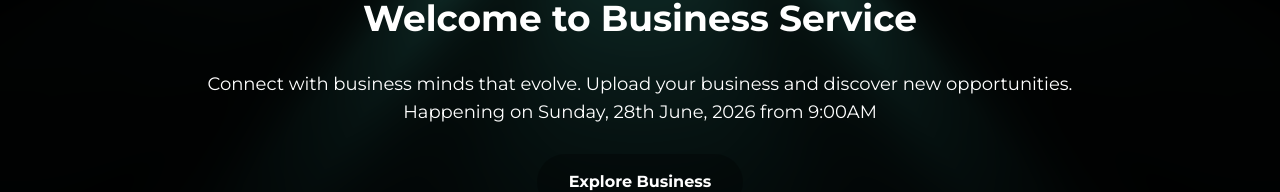
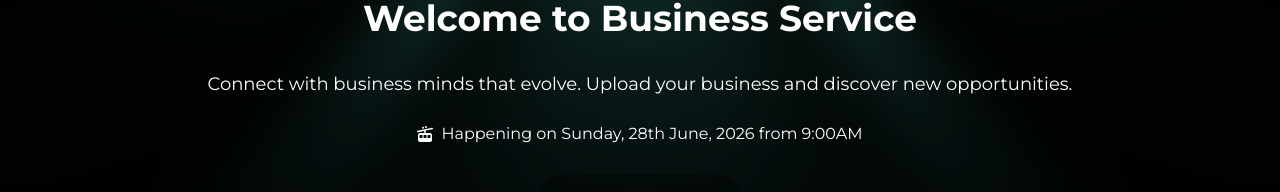
Before and after one commit to sulaimonaa/rccg-event, a Next.js app: page / in a window 1280 px wide. Shown: the part 126-318 px from the top of the page. Built offline with nearby package versions, Linux system fonts and the light colour scheme; no server answers; the database is empty.

Commit message:
add fa icons

```diff
--- a/app/page.tsx
+++ b/app/page.tsx
@@ -2,6 +2,7 @@ import ExploreBtn from "@/components/button/ExploreBtn";
 import BusinessCard from "@/components/BusinessCard";
 import {connectToDatabase} from "@/lib/mongodb";
 import Business from "@/models/Business";
+import {FaCableCar} from "react-icons/fa6";
 interface IBusinessData {
     _id: string;
     business: string;
@@ -32,9 +33,11 @@ export default async function Home() {
 
               <h1 className={"text-4xl font-bold mt-8 mb-8 text-center text-white"}>Welcome to Business Service</h1>
               <p className={"text-lg mb-6 text-center text-white"}>
-                Connect with business minds that evolve. Upload your business and discover new opportunities.<br/>
-                  Happening on Sunday, 28th June, 2026 from 9:00AM
+                Connect with business minds that evolve. Upload your business and discover new opportunities.
               </p>
+                <div className={"flex items-center justify-center gap-2 text-white"}>
+                    <FaCableCar /> Happening on Sunday, 28th June, 2026 from 9:00AM
+                </div>
                 <div className={'mt-7 mx-auto w-full lg:w-2/5 text-center'}>
                 <ExploreBtn />
                 </div>
--- a/components/BusinessCard.tsx
+++ b/components/BusinessCard.tsx
@@ -1,5 +1,7 @@
 import Link from "next/link";
 import Image from "next/image";
+import {FaBuilding, FaEnvelopeOpen, FaUserCircle} from "react-icons/fa";
+import {FaPhoneFlip} from "react-icons/fa6";
 
 interface Props {
     business: string,
@@ -14,10 +16,10 @@ const BusinessCard = ({business, image, service, contact, email}: Props) => {
         <Link href={`/business/${business}`} className={"flex flex-col items-center bg-cyan-950/20 rounded-b-lg"}>
             <Image src={image} alt={`${business} logo`} className={"mb-4 rounded-lg object-cover bg-white"} width={400} height={200} />
             <div className={'p-4 '}>
-                <h2 className={"text-xl font-bold mb-2 text-white"}>{business}</h2>
-                <p className={"text-gray-400 mb-1"}>{service}</p>
-                <p className={"text-gray-400 mb-1"}>{contact}</p>
-                <p className={"text-gray-400"}>{email}</p>
+                <h2 className={"text-xl font-bold mb-2 text-white flex items-center justify-start gap-2"}><FaUserCircle />{business}</h2>
+                <p className={"text-gray-400 mb-1 flex items-center justify-start gap-2"}><FaBuilding /> {service}</p>
+                <p className={"text-gray-400 mb-1 flex items-center justify-start gap-2"}><FaPhoneFlip /> {contact}</p>
+                <p className={"text-gray-400 flex items-center justify-start gap-2"}><FaEnvelopeOpen /> {email}</p>
             </div>
         </Link>
     )
--- a/package.json
+++ b/package.json
@@ -21,6 +21,7 @@
     "ogl": "^1.0.11",
     "react": "19.2.4",
     "react-dom": "19.2.4",
+    "react-icons": "^5.6.0",
     "shadcn": "^4.11.0",
     "tailwind-merge": "^3.6.0"
   },
```
Also changed, not shown: 1 other file (tests, documents, lock files or other folders).
